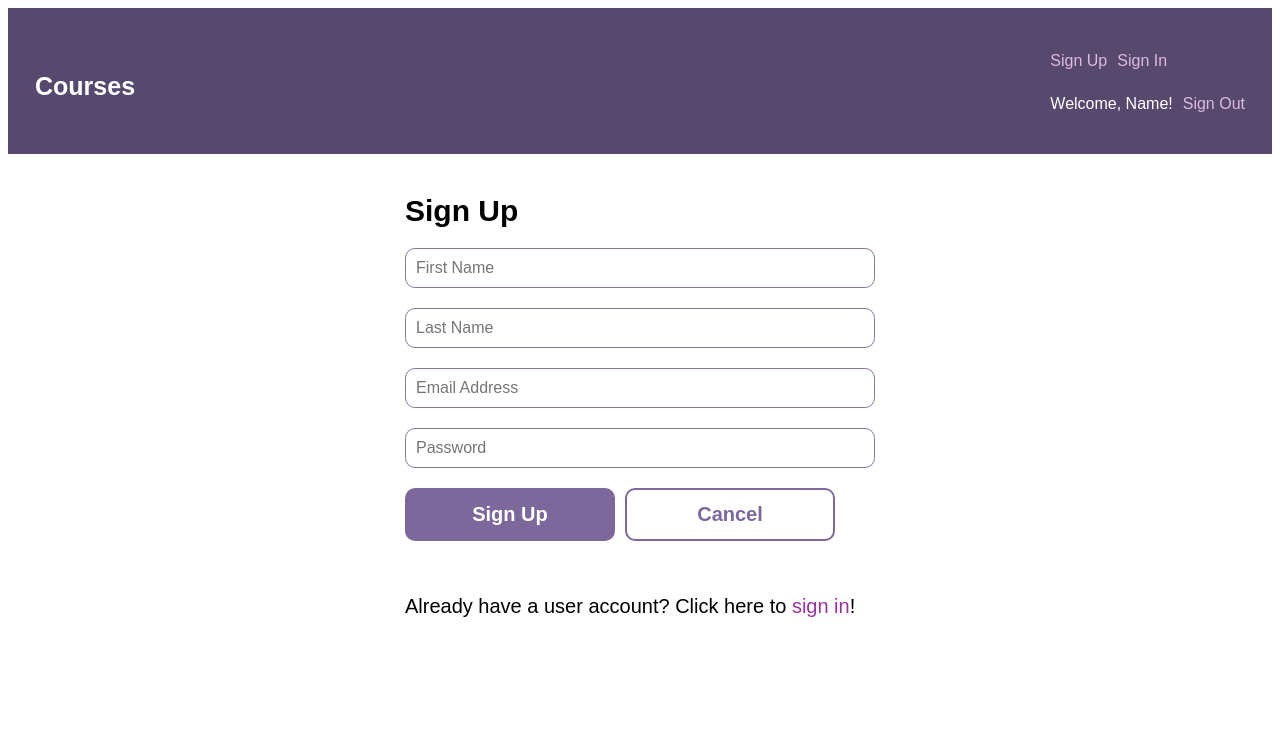
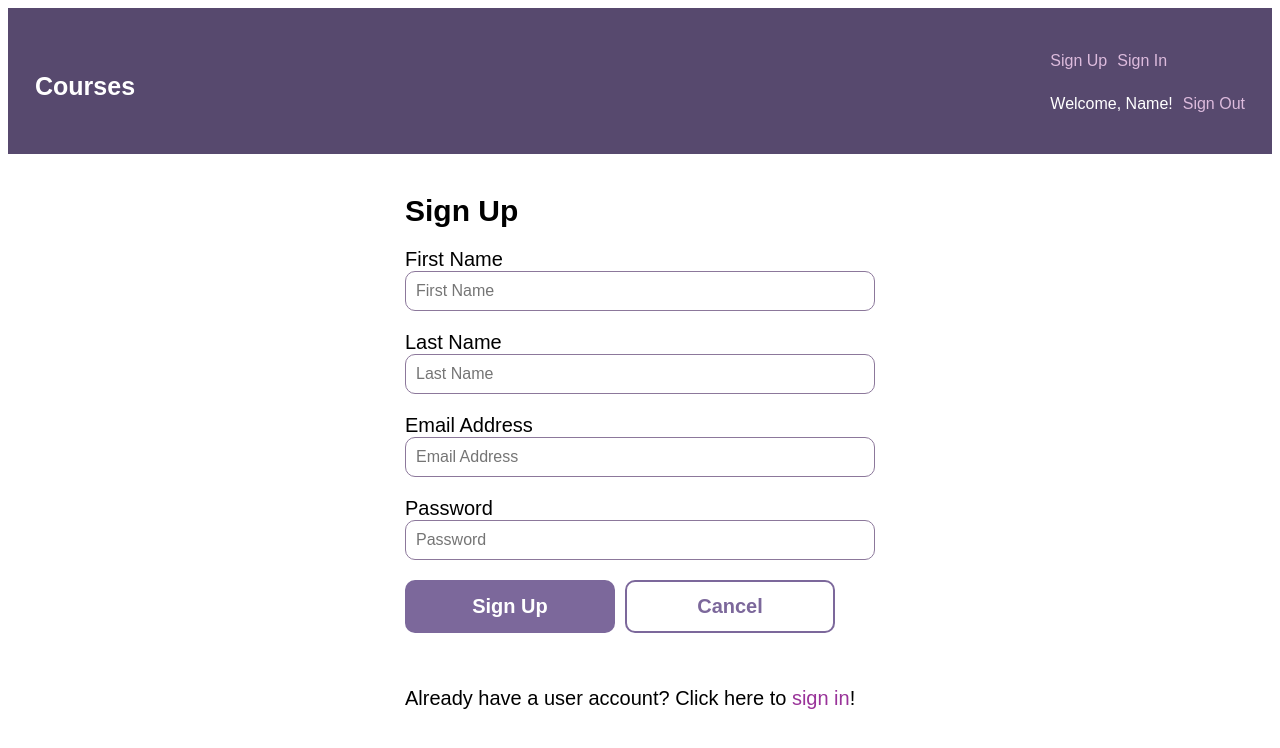
Before and after one commit to philliplankford/react-client-fsjs-10, a React (Create React App) app in the folder client/: page /signup in a window 1280 px wide. Shown: the top 748 px of the page. Built offline with nearby package versions, Linux system fonts and the light colour scheme.

Commit message:
bad request issue unresolved

```diff
--- a/client/src/Data.js
+++ b/client/src/Data.js
@@ -9,24 +9,23 @@ export default class Data {
     api(path, method = 'GET', body = null, requiresAuth = false, credentials = null) {
         const url = path;
 
-        const config = {
+        const options = {
             method, // since the name and value are the same it can be one
-            url,
             headers: {
                 'Content-Type': 'application/json; charset=utf-8',
             },
         };
 
         if (body !== null) {
-            config.body = JSON.stringify(body);
+            options.body = JSON.stringify(body);
         }
 
         if (requiresAuth) {
             const encodedCredentials = btoa(`${credentials.emailAddress}:${credentials.password}`);
-            config.headers['Authorization'] = `Basic ${encodedCredentials}`;
+            options.headers['Authorization'] = `Basic ${encodedCredentials}`;
         }
 
-        return axios(path, config);
+        return axios(url, options);
     }
 
     async getUser(username, password) {
@@ -41,7 +40,20 @@ export default class Data {
     }
 
     async createUser(user) {
-        const response = await this.api('/users', 'POST', user);
+        const response = await this.api('/users', 'post', user);
+        if (response.status === 201) {
+            return [];
+        } else if (response.status === 400) {
+            return response.json().then(data => {
+                return data.errors;
+            });
+        } else {
+            throw new Error();
+        }
+    }
+
+    async createCourse(course) {
+        const response = await this.api('/courses', 'POST', course, false, null);
         if (response.status === 201) {
             return [];
         } else if (response.status === 400) {
--- a/client/src/components/CreateCourse.js
+++ b/client/src/components/CreateCourse.js
@@ -14,6 +14,24 @@ export default function CreateCourse({ context }) {
     const navigate = useNavigate();
 
     const submit = () => {
+
+        const course = {
+            title,
+            description,
+            estimatedTime,
+            materialsNeeded
+        };
+
+        context.data.createCourse(course)
+            .then(errors => {
+                if (errors.length) {
+                    setErrors({ errors });
+                } else {
+                    console.log("Course has been created!")
+                    navigate('/');
+                }
+            })
+            .catch(errors => console.log(errors));
 
     }
 
--- a/client/src/components/UserSignUp.js
+++ b/client/src/components/UserSignUp.js
@@ -20,6 +20,7 @@ export default function UserSignUp({ context }) {
             password,
         };
 
+        // console.log(user);
         context.data.createUser(user)
             .then( errors => {
                 if (errors.length) {
@@ -27,7 +28,7 @@ export default function UserSignUp({ context }) {
                 } else {
                     context.actions.signIn(emailAddress, password)
                         .then(() => {
-                            navigate('/authenticated');
+                            navigate('/');
                         });
                     console.log(`${emailAddress} is successfully signed up and authenticated`);
                 }
@@ -53,6 +54,7 @@ export default function UserSignUp({ context }) {
                     submitButtonText="Sign Up"
                     elements={() => (
                         <React.Fragment>
+                            <label> First Name
                                 <input
                                     id="firstName"
                                     name="firstName"
@@ -61,6 +63,8 @@ export default function UserSignUp({ context }) {
                                     onChange={e => setFirstname(e.target.value)}
                                     placeholder="First Name"
                                 />
+                            </label>
+                            <label> Last Name
                                 <input
                                     id="lastName"
                                     name="lastName"
@@ -69,6 +73,8 @@ export default function UserSignUp({ context }) {
                                     onChange={e => setLastname(e.target.value)}
                                     placeholder="Last Name"
                                 />
+                            </label>
+                            <label> Email Address
                                 <input
                                     id="emailAddress"
                                     name="emailAddress"
@@ -77,6 +83,8 @@ export default function UserSignUp({ context }) {
                                     onChange={e => setEmailAddress(e.target.value)}
                                     placeholder="Email Address"
                                 />
+                            </label>
+                            <label> Password
                                 <input
                                     id="password"
                                     name="password"
@@ -85,6 +93,7 @@ export default function UserSignUp({ context }) {
                                     onChange={e => setPassword(e.target.value)}
                                     placeholder="Password"
                                 />
+                            </label>
                         </React.Fragment>
                     )}
                 />
```
Lines whose indentation alone changed are shown as unchanged.
